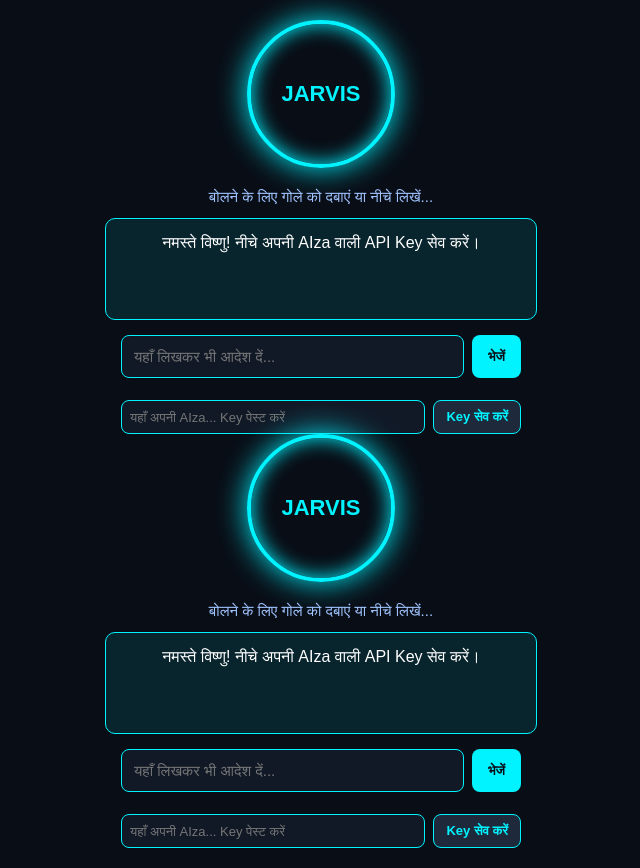
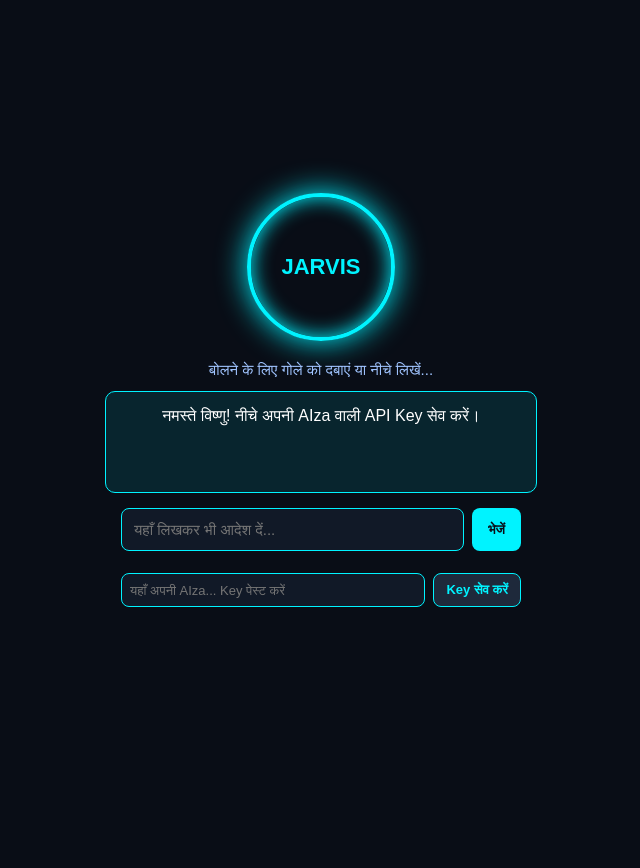
Before and after one commit to vishnubaghe9528/jarvis, a plain HTML site: page index.html in a window 1280 px wide. Shown: the whole page, without its empty margins (319-959 px from the left). After the commit the page ends 800 px from the top, so only its background shows below. Drawn offline with Linux system fonts and the light colour scheme.

Commit message:
Update index.html

```diff
--- a/index.html
+++ b/index.html
@@ -227,123 +227,3 @@
   </script>
 </body>
 </html>
-<!DOCTYPE html>
-<html lang="hi">
-<head>
-  <meta charset="UTF-8">
-  <meta name="viewport" content="width=device-width, initial-scale=1.0">
-  <title>JARVIS AI</title>
-  <style>
-    body {
-      background-color: #090d16;
-      color: #00f3ff;
-      font-family: sans-serif;
-      display: flex;
-      flex-direction: column;
-      align-items: center;
-      justify-content: center;
-      min-height: 100vh;
-      margin: 0;
-      padding: 20px;
-      text-align: center;
-      box-sizing: border-box;
-    }
-    .jarvis-orb {
-      width: 140px;
-      height: 140px;
-      border-radius: 50%;
-      border: 4px solid #00f3ff;
-      box-shadow: 0 0 30px #00f3ff, inset 0 0 20px #00f3ff;
-      display: flex;
-      align-items: center;
-      justify-content: center;
-      font-size: 22px;
-      font-weight: bold;
-      cursor: pointer;
-      margin-bottom: 20px;
-      transition: 0.3s;
-    }
-    .listening {
-      border-color: #ff2a5f;
-      box-shadow: 0 0 50px #ff2a5f, inset 0 0 30px #ff2a5f;
-      color: #ff2a5f;
-      transform: scale(1.1);
-    }
-    #status { font-size: 15px; color: #a0c4ff; margin-bottom: 12px; }
-    #responseBox {
-      background: rgba(0, 243, 255, 0.1);
-      border: 1px solid #00f3ff;
-      border-radius: 10px;
-      padding: 15px;
-      width: 100%;
-      max-width: 400px;
-      min-height: 70px;
-      color: #ffffff;
-      font-size: 16px;
-      margin-bottom: 15px;
-    }
-    .input-area {
-      display: flex;
-      width: 100%;
-      max-width: 400px;
-      gap: 8px;
-      margin-bottom: 12px;
-    }
-    input {
-      flex: 1;
-      padding: 12px;
-      border-radius: 8px;
-      border: 1px solid #00f3ff;
-      background: #111927;
-      color: white;
-      font-size: 15px;
-    }
-    button {
-      padding: 12px 16px;
-      border-radius: 8px;
-      border: none;
-      background: #00f3ff;
-      color: #090d16;
-      font-weight: bold;
-      cursor: pointer;
-    }
-    .key-box {
-      display: flex;
-      width: 100%;
-      max-width: 400px;
-      gap: 8px;
-      margin-top: 10px;
-    }
-    .key-box input { font-size: 13px; padding: 8px; }
-    .key-box button { font-size: 13px; padding: 8px 12px; background: #1e293b; color: #00f3ff; border: 1px solid #00f3ff; }
-  </style>
-</head>
-<body>
-
-  <div class="jarvis-orb" id="orb" onclick="activateJarvis()">JARVIS</div>
-  <div id="status">बोलने के लिए गोले को दबाएं या नीचे लिखें...</div>
-  <div id="responseBox">नमस्ते विष्णु! नीचे अपनी AIza वाली API Key सेव करें।</div>
-
-  <div class="input-area">
-    <input type="text" id="textCmd" placeholder="यहाँ लिखकर भी आदेश दें...">
-    <button onclick="sendText()">भेजें</button>
-  </div>
-
-  <div class="key-box">
-    <input type="password" id="apiKeyInput" placeholder="यहाँ अपनी AIza... Key पेस्ट करें">
-    <button onclick="saveKey()">Key सेव करें</button>
-  </div>
-
-  <script>
-    window.onload = function() {
-      const saved = localStorage.getItem("jarvis_api_key");
-      if (saved) {
-        document.getElementById('apiKeyInput').value = saved;
-        document.getElementById('responseBox').innerText = "नमस्ते विष्णु! मैं तैयार हूँ। बताइए क्या काम करना है?";
-      }
-    };
-
-    function saveKey() {
-      const val = document.getElementById('apiKeyInput').value.trim();
-      if (!val.startsWith("AIza")) {
-        alert("यह AQ वाली Key नहीं चलेगी! कृपया aistudio.google.com से AIza से शुरू होने वाली Key कॉपी करके डालें।");
```
